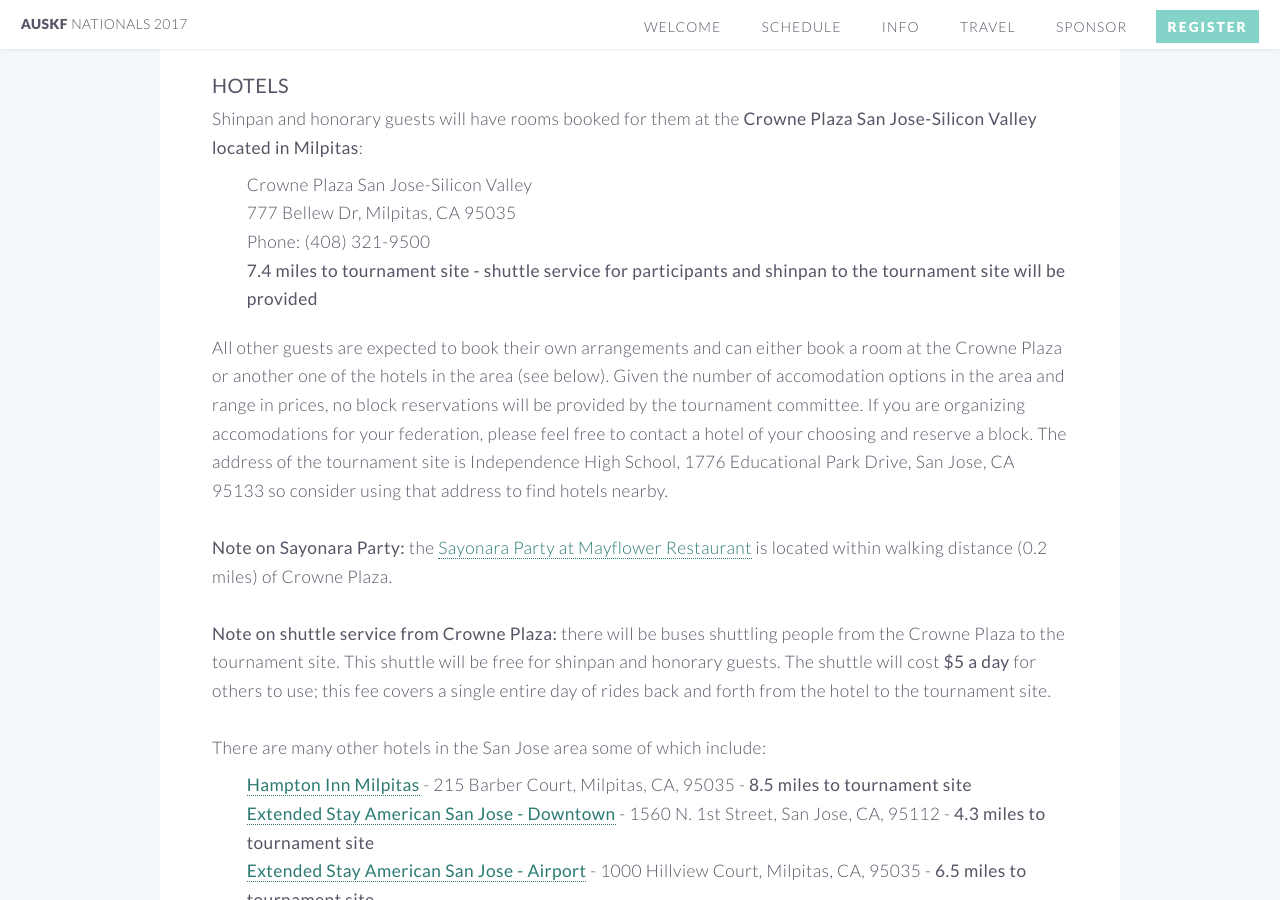
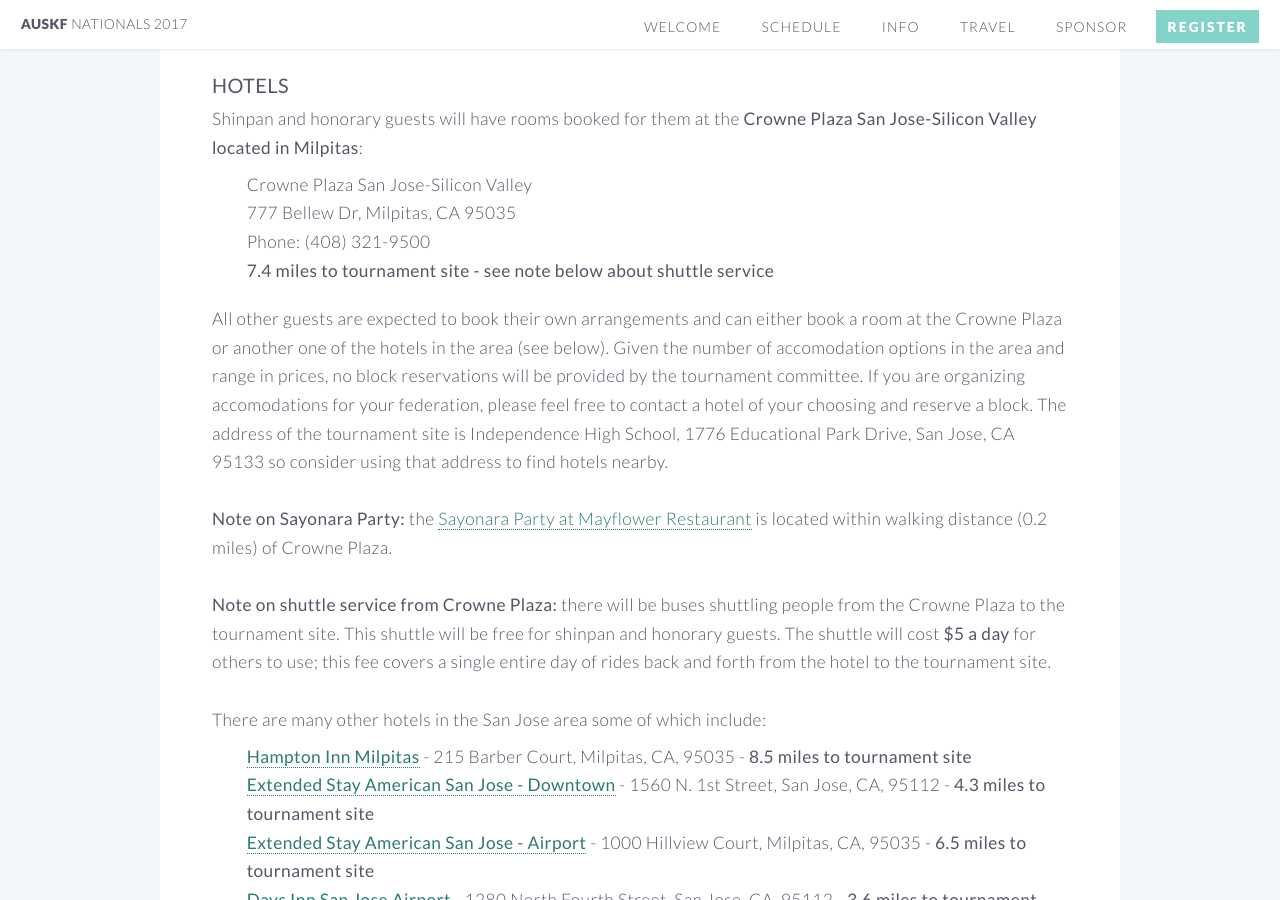
Before and after one commit to auskf-web/auskf-nationals.github.io, a Jekyll site: the page built from travel.html, in a window 1280 px wide and 900 px high, scrolled down 364 px. Built offline with Jekyll 4.4.1, drawn with Linux system fonts in a browser that asks for light colours.

Commit message:
See below note for shuttle service

```diff
--- a/travel.html
+++ b/travel.html
@@ -25,7 +25,7 @@ layout: default
 					Crowne Plaza San Jose-Silicon Valley<br>
 					777 Bellew Dr, Milpitas, CA 95035<br>
 					Phone: (408) 321-9500<br>
-					<b>7.4 miles to tournament site - shuttle service for participants and shinpan to the tournament site will be provided</b>
+					<b>7.4 miles to tournament site - see note below about shuttle service</b>
 				</ul>
 
 				All other guests are expected to book their own arrangements and can either book a room at the Crowne Plaza or another one of the hotels in the area (see below).
```
